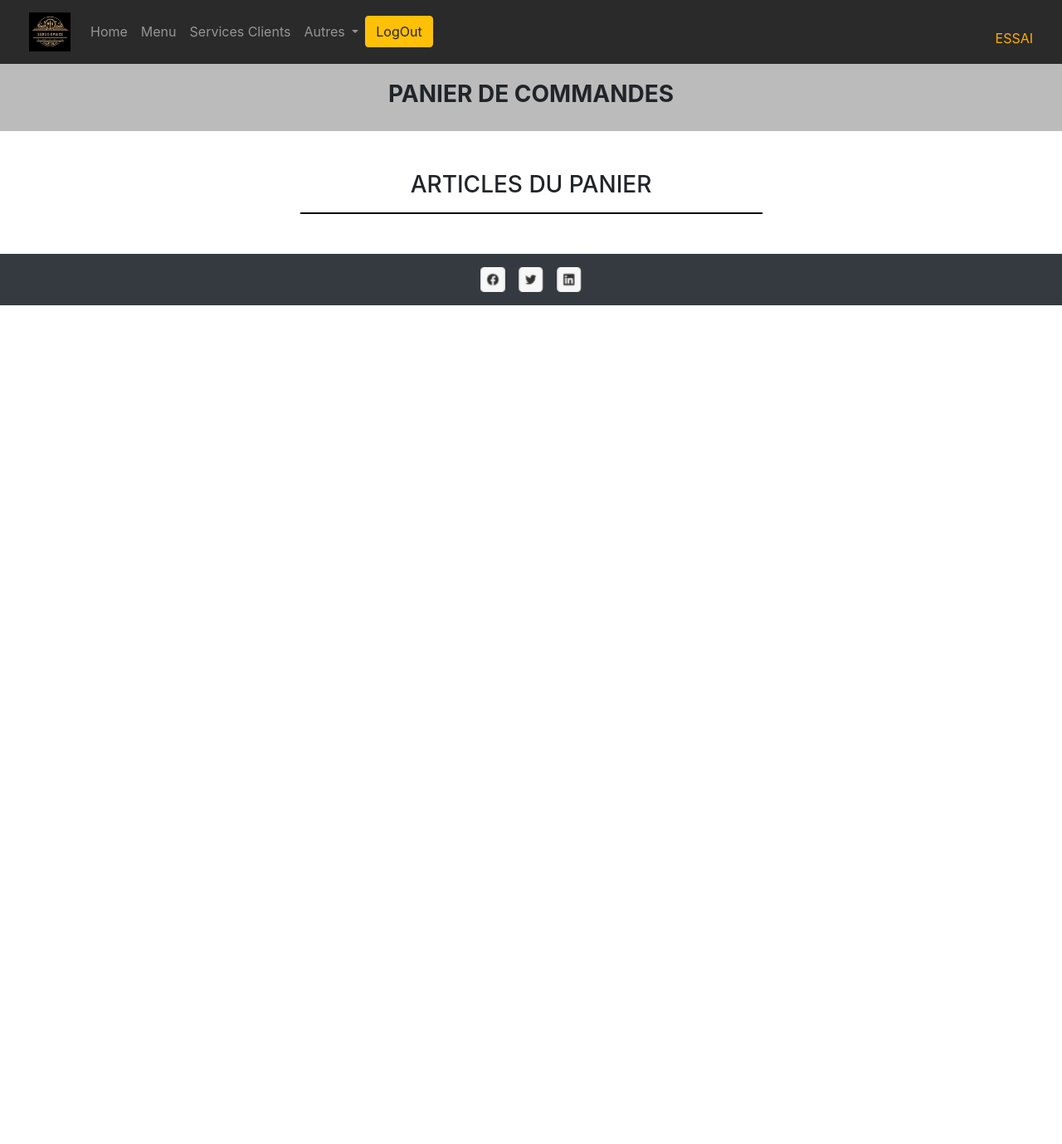
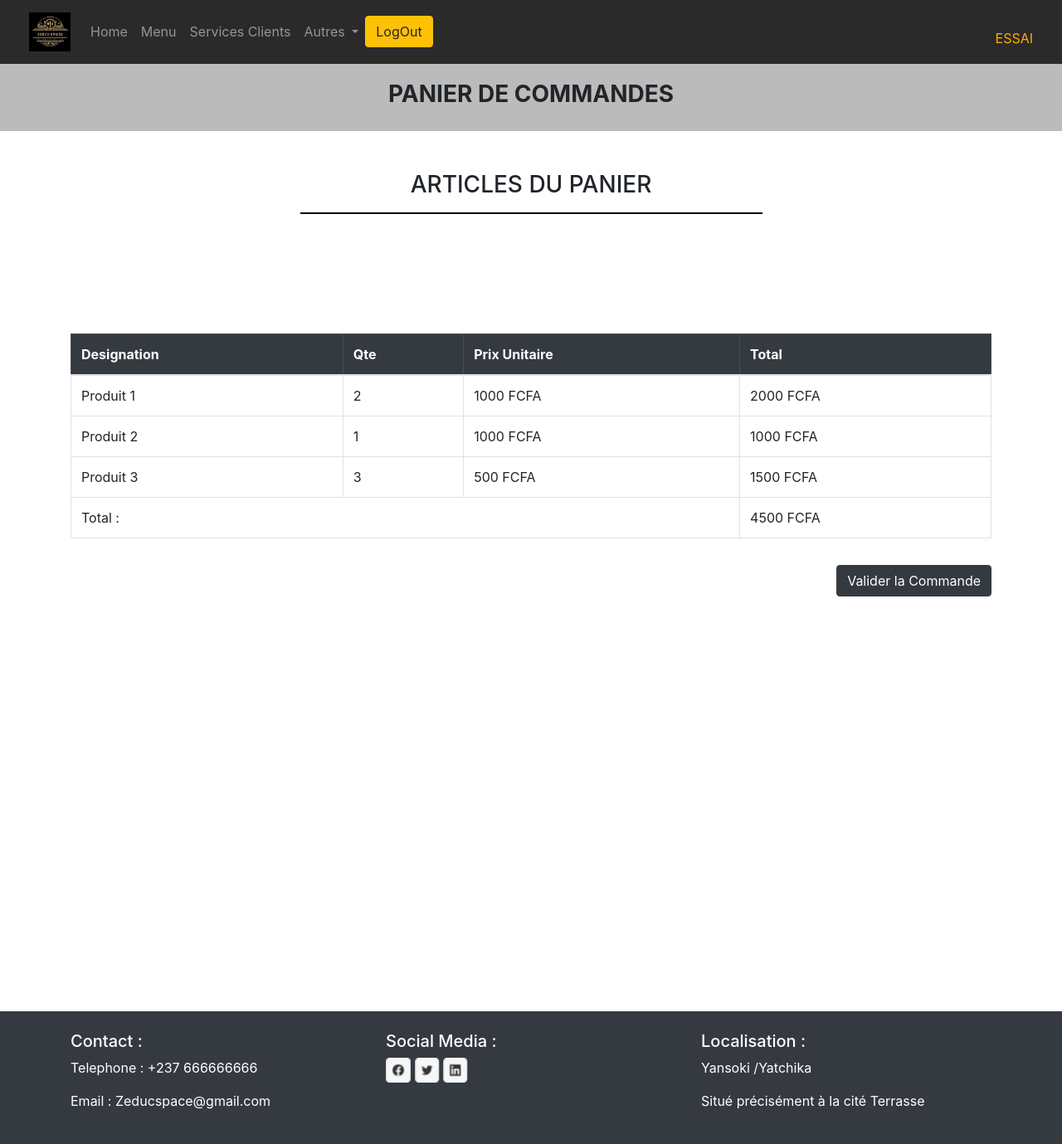
Before and after one commit to Jcodeur/Zeduc-Space, a PHP site: page /Panier/Paiement.html in a window 1280 px wide. Shown: the whole page at 83% size. Before the commit the page ends 368 px from the top, so only its background shows below. Run offline with PHP 8.4, Linux system fonts and the light colour scheme.

Commit message:
front_part1_V1_1

```diff
--- a/Espace Etudiant/Panier/Paiement.css
+++ b/Espace Etudiant/Panier/Paiement.css
@@ -1,5 +1,9 @@
 /* Custom styles for the page */
-
+* {
+    margin: 0;
+    padding: 0;
+    box-sizing: border-box;
+}
 
 /* Navbar */
 .navbar, .footer {
@@ -25,6 +29,14 @@
 
 }
 
+
+
+.Facture
+{
+    margin-bottom: 500px;
+}
+
+
 .logo {
     width: 50px;
     height: 50px;
@@ -49,8 +61,22 @@
 .btn-block {
     padding: 10px;
     font-size: 18px;
+
 }
 
+
+/* Footer */
+footer {
+    background-color: #343a40;
+    color: #ffffff;
+    padding: 20px;
+    width: 100%;
+    text-align: left;
+}
+
+footer ul {
+    list-style-type: none;
+}
 /* Images des réseaux sociaux */
 footer img {
     height: 30px;
--- a/Espace Etudiant/Panier/Paiement.html
+++ b/Espace Etudiant/Panier/Paiement.html
@@ -65,15 +65,76 @@
         </section>
 
     </main>
+    <br>
+    <br>
 
-    <footer class="bg-dark text-white py-3">
-        <div class="container text-center">
-            <div class="d-flex justify-content-center">
-                <!-- Remplacez les sources d'image avec les icônes appropriées -->
-                <img src="../Buttonfacebook 2.png" alt="Facebook" class="mx-2" style="width: 30px;">
-                <img src="../Button twitter 2.png" alt="Twitter" class="mx-2" style="width: 30px;">
-                <img src="../Button (2) 2.png" alt="Instagram" class="mx-2" style="width: 30px;">
 
+    <div class="container my-5">
+        <div class="Facture">
+            <table class="table table-bordered">
+                <thead class="table-dark">
+                    <tr>
+                        <th>Designation</th>
+                        <th>Qte</th>
+                        <th>Prix Unitaire</th>
+                        <th>Total</th>
+                    </tr>
+                </thead>
+                <tbody>
+                    <tr id="ligne1">
+                        <td>Produit 1</td>
+                        <td>2</td>
+                        <td>1000 FCFA</td>
+                        <td>2000 FCFA</td>
+                    </tr>
+                    <tr id="ligne2">
+                        <td>Produit 2</td>
+                        <td>1</td>
+                        <td>1000 FCFA</td>
+                        <td>1000 FCFA</td>
+                    </tr>
+                    <tr id="ligne3">
+                        <td>Produit 3</td>
+                        <td>3</td>
+                        <td>500 FCFA</td>
+                        <td>1500 FCFA</td>
+                    </tr>
+                    <tr class="total-row">
+                        <td colspan="3" class="text-end">Total :</td>
+                        <td>4500 FCFA</td>
+                    </tr>
+                </tbody>
+            </table>
+            <div class="d-flex justify-content-end">
+                <button class="btn btn-dark mt-3">Valider la Commande</button>
+            </div>
+        </div>
+
+    </div>
+
+     <!-- Footer -->
+     <footer class="bg-dark text-white py-4">
+        <div class="container">
+            <div class="row">
+                <div class="col-md-4">
+                    <h5>Contact :</h5>
+                    <p>Telephone : +237 666666666</p>
+                    <p>Email : Zeducspace@gmail.com</p>
+                </div>
+                <div class="col-md-4">
+                    <h5>Social Media :</h5>
+                    <div class="social-icons">
+                        <a href="#">  <img src="../Buttonfacebook 2.png" alt="Facebook">  <i class="bi bi-facebook"></i></a>
+                        <a href="#">  <img src="../Button twitter 2.png" alt="Twitter"> <i class="bi bi-twitter"></i></a>
+                        <a href="#">  <img src="../Button (2) 2.png" alt="IG"> <i class="bi bi-linkedin"></i></a>
+
+                    </div>
+                </div>
+                <div class="col-md-4">
+                    <h5>Localisation :</h5>
+                    <p>Yansoki /Yatchika</p>
+                    <p>Situé précisément à la cité Terrasse</p>
+                </div>
             </div>
         </div>
     </footer>
```
Also changed, not shown: Espace Etudiant/ServiceClient/ServiceClient.css (+24 -10 lines), Espace Etudiant/ServiceClient/ServiceClient.html (+36 -26 lines), Espace Etudiant/ServiceClient/ServiceClient.png (deleted).
